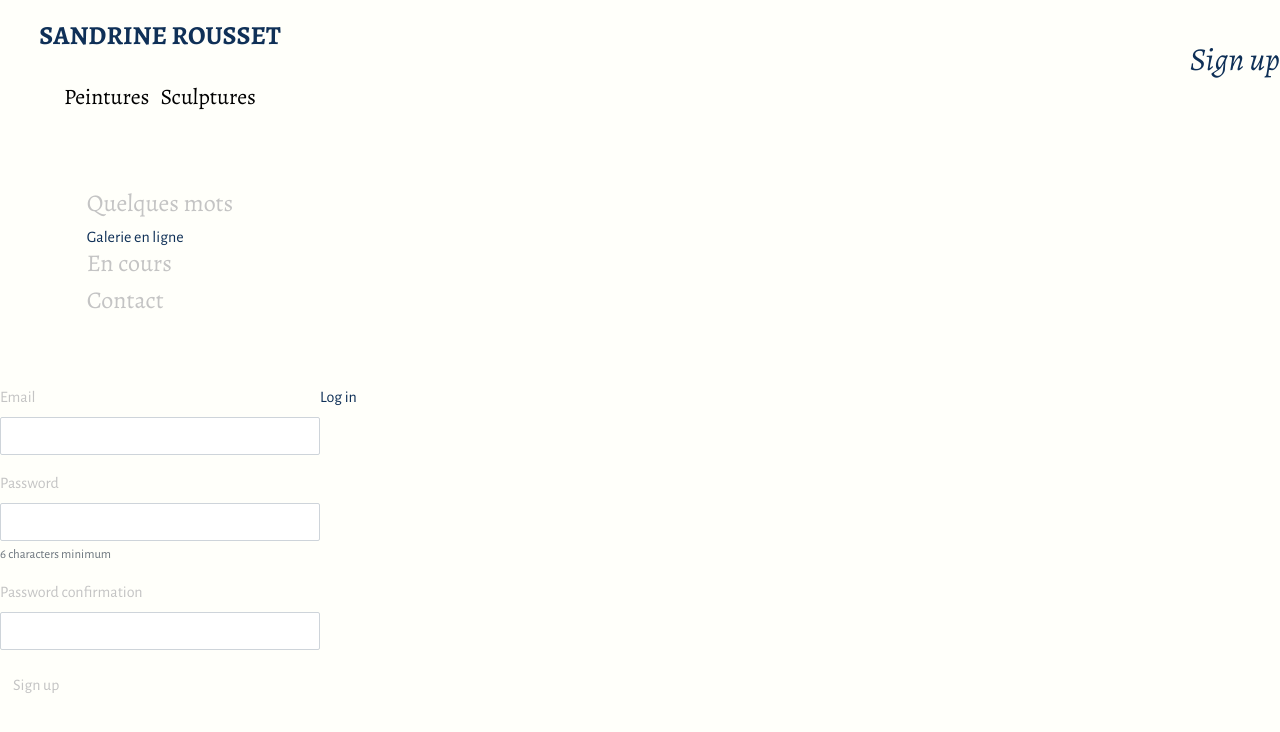
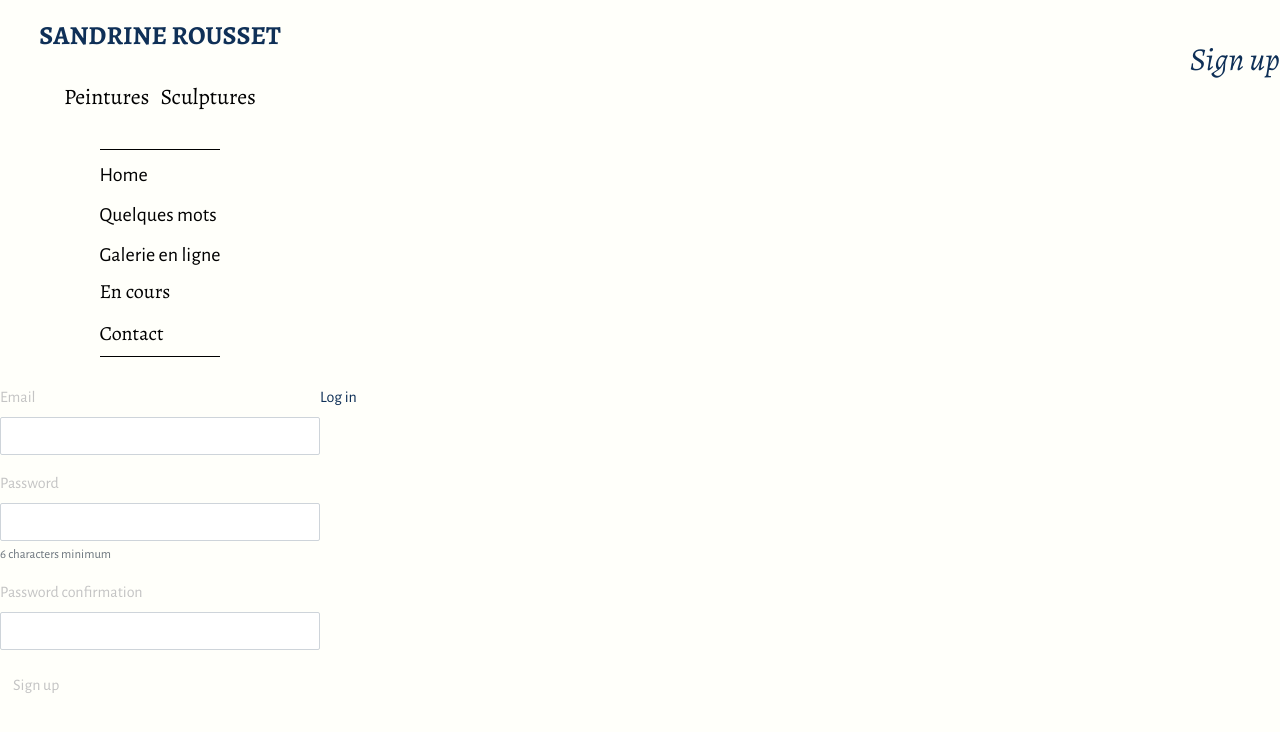
Before and after one commit to Stef-Rousset/rails-sandrine, a Rails app: page /users/sign_up in a window 1280 px wide. Shown: the top 732 px of the page. Run offline with Rails 7, Linux system fonts and the light colour scheme; style sheets or scripts are compiled from the project's sources; parts of the project's set-up code (start-up, migrations or seed data) failed here and were passed over; some libraries are stand-ins or nearby versions.

Commit message:
add about page and modify menu

```diff
--- a/app/assets/stylesheets/components/_menu.scss
+++ b/app/assets/stylesheets/components/_menu.scss
@@ -28,9 +28,24 @@
   align-items: left;
   margin-top: 30px;
 }
+.menu a {
+  font-size: 20px;
+  color: black;
+  padding-top: 10px;
+  &:hover {
+    text-decoration: none;
+    color: $ligth-blue;
+  }
+}
 .trait {
-  width: 50%;
-  background-color: black;
-  height: 1px;
-  margin-top: 40px;
+  border-top: 1px solid black;
 }
+h4 {
+  font-size: 20px;
+  color: black;
+  padding-top: 10px;
+}
+.trait-bis {
+  padding-bottom: 10px;
+  border-bottom: 1px solid black;
+}
--- /dev/null
+++ b/app/assets/stylesheets/pages/_about.scss
@@ -0,0 +1,28 @@
+.container {
+  display: flex;
+  flex-direction: column;
+  height: 95vh;
+}
+.image {
+  width: 100%;
+  height: 100%;
+  background-position: center;
+  background-size: cover;
+}
+.texte {
+display: flex;
+justify-content: space-evenly;
+padding: 40px 30px 0px 30px;
+
+p {
+  text-align: justify;
+  padding-left: 30px;
+  padding-top: 40px;
+}
+}
+.portrait {
+  width: 200px;
+  border-radius: 50%;
+  box-shadow: 0 1px 2px rgba(0,0,0,0.2);
+  border: white 1px solid;
+}
--- a/app/assets/stylesheets/pages/_home.scss
+++ b/app/assets/stylesheets/pages/_home.scss
@@ -42,17 +42,26 @@
   align-items: left;
   margin-top: 30px;
 }
-.first-trait {
-  width: 50%;
-  background-color: black;
-  height: 1px;
-  margin-top: 40px;
+.home-menu a {
+  font-size: 20px;
+  color: black;
+  padding-top: 10px;
+  &:hover {
+    text-decoration: none;
+    color: $ligth-blue;
+  }
 }
-.second-trait {
-  width: 50%;
-  background-color: black;
-  height: 1px;
-  margin-top: 40px;
+.trait {
+  border-top: 1px solid black;
+}
+h4 {
+  font-size: 20px;
+  color: black;
+  padding-top: 10px;
+}
+.trait-bis {
+  padding-bottom: 10px;
+  border-bottom: 1px solid black;
 }
 .home-footer {
   position: absolute;
@@ -61,5 +70,4 @@
   i {
     padding-right: 30px;
   }
-
 }
--- a/app/assets/stylesheets/pages/_index.scss
+++ b/app/assets/stylesheets/pages/_index.scss
@@ -2,3 +2,4 @@
 @import "home";
 @import "galerie-index";
 @import "art_pieces-index";
+@import "about";
--- a/app/controllers/pages_controller.rb
+++ b/app/controllers/pages_controller.rb
@@ -1,6 +1,9 @@
 class PagesController < ApplicationController
-  skip_before_action :authenticate_user!, only: [ :home ]
+  skip_before_action :authenticate_user!, only: [ :home, :about ]
 
   def home
   end
+
+  def about
+  end
 end
--- a/app/views/pages/home.html.erb
+++ b/app/views/pages/home.html.erb
@@ -3,14 +3,12 @@
     <h1>SANDRINE ROUSSET</h1>
     <h3>Peintures&ensp;Sculptures</h3>
   </div>
-  <div class="first-trait"></div>
   <div class="home-menu">
-    <h4>Quelques mots</h4>
+    <%= link_to "Quelques mots", about_path, class: "trait" %>
     <%= link_to "Galerie en ligne", galleries_path %>
     <h4>En cours</h4>
-    <h4>Contact</h4>
+    <h4 class="trait-bis">Contact</h4>
   </div>
-  <div class="second-trait"></div>
   <div class="home-footer">
     <p><i class="fab fa-facebook-f"></i></p>
     <p>S'inscrire à la newsletter</p>
--- a/app/views/shared/_menu.html.erb
+++ b/app/views/shared/_menu.html.erb
@@ -3,12 +3,12 @@
     <h1>SANDRINE ROUSSET</h1>
     <h3>Peintures&ensp;Sculptures</h3> <!-- crée un espace double -->
   </div>
-  <div class="trait"></div>
+<!--   <div class="trait"></div> -->
   <div class="menu">
-    <h4>Quelques mots</h4>
+    <%= link_to "Home", root_path, class: "trait" %>
+    <%= link_to "Quelques mots", about_path %>
     <%= link_to "Galerie en ligne", galleries_path %>
     <h4>En cours</h4>
-    <h4>Contact</h4>
+    <h4 class="trait-bis">Contact</h4>
   </div>
-  <div class="trait"></div>
 </div>
--- a/config/routes.rb
+++ b/config/routes.rb
@@ -1,6 +1,7 @@
 Rails.application.routes.draw do
   devise_for :users
   root to: 'pages#home'
+  get 'about', to: 'pages#about'
   # For details on the DSL available within this file, see https://guides.rubyonrails.org/routing.html
   resources :galleries, only: [:index, :show]  do
     resources :art_pieces, only: [:index, :new, :create ]
```
Also changed, not shown: app/views/pages/about.html.erb (added, +11 -0 lines).
